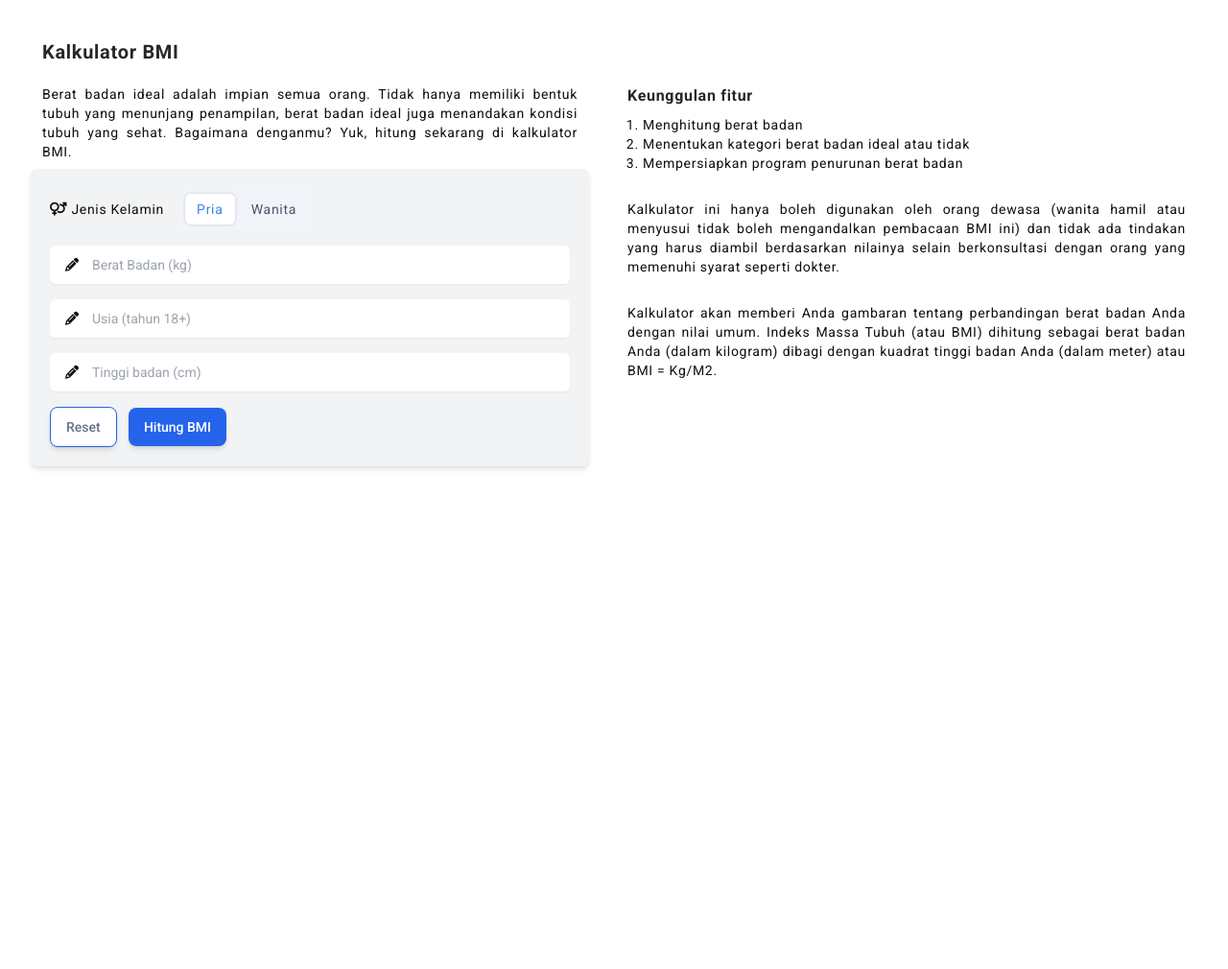
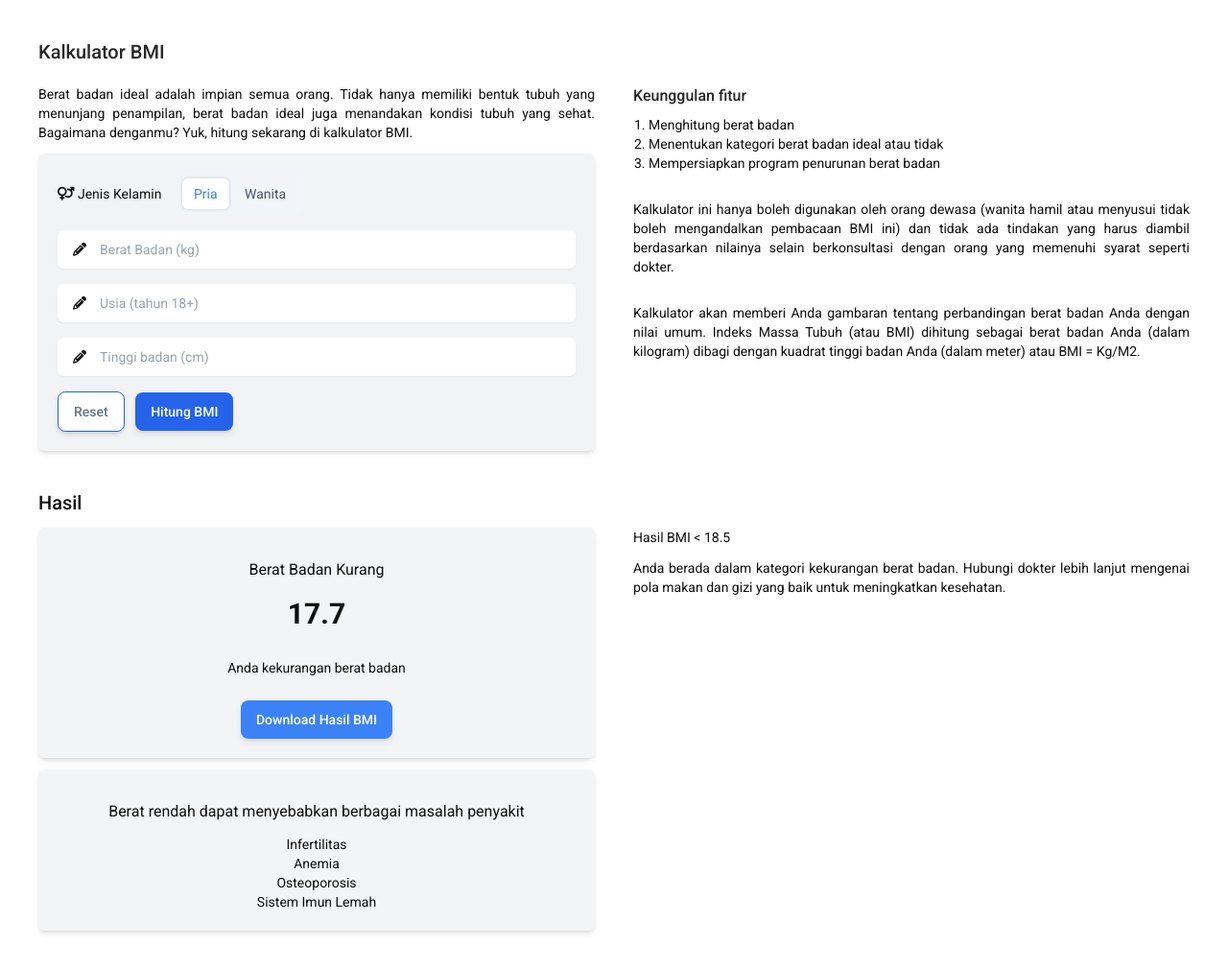
Before and after one commit to ridsor/kalkulator-bmi, a website: page src/index.html in a window 1280 px wide. Shown: the whole page at 96% size. Before the commit the page ends 800 px from the top, so only its background shows below. Drawn offline with Linux system fonts and the light colour scheme.

Commit message:
menyelesaikan sebagian hasil kalkulator bmi

```diff
--- a/src/index.html
+++ b/src/index.html
@@ -16,16 +16,15 @@
   </head>
   <body class="dark:bg-[#111]">
     <main>
-      <section class="md:px-8">
+      <section class="md:px-5">
         <div
-          class="container mt-10 tracking-wider md:mx-auto text-[#0f0f0f] text-justify text-sm dark:text-gray-300">
-          <h1
-            class="text-xl mb-5 text-[#272727] font-medium px-3 font-semibold">
+          class="container my-10 md:mx-auto text-[#0f0f0f] text-justify text-sm dark:text-gray-300">
+          <h1 class="text-xl mb-5 text-[#272727] md:px-5 px-3 font-medium">
             Kalkulator BMI
           </h1>
-          <div class="row flex justify-center flex-wrap gap-7">
-            <div class="col md:flex-1">
-              <p class="mb-2 px-3">
+          <div class="row flex justify-center flex-wrap">
+            <article class="col md:w-6/12 mb-8 sm:mb-0 md:px-5">
+              <p class="mb-3 px-3 md:px-0">
                 Berat badan ideal adalah impian semua orang. Tidak hanya
                 memiliki bentuk tubuh yang menunjang penampilan, berat badan
                 ideal juga menandakan kondisi tubuh yang sehat. Bagaimana
@@ -87,7 +86,7 @@
                       min="18"
                       class="h-10 rounded-md px-4 pl-11 w-full outline-none focus:ring peer invalid:ring-red-500 shadow-sm" />
                     <span
-                      class="invisible text-red-500 hidden peer-invalid:inline-block peer-invalid:visible font-light transition-all mt-2"
+                      class="text-red-500 text-[12px] sm:text-sm h-0 overflow-hidden block invisible peer-invalid:visible font-light transition-all opacity-0 peer-invalid:h-fit peer-invalid:mt-2 peer-invalid:opacity-100"
                       >Kalkulator hanya untuk 18 tahun ke atas</span
                     >
                   </div>
@@ -115,10 +114,9 @@
                   </div>
                 </form>
               </div>
-            </div>
-            <div class="col md:flex-1 px-3">
-              <h2
-                class="text-base mb-2 text-[#272727] font-medium font-semibold">
+            </article>
+            <article class="col md:w-6/12 md:px-5 px-3">
+              <h2 class="text-base mb-2 text-[#272727] font-medium">
                 Keunggulan fitur
               </h2>
               <ol type="1" class="list-decimal pl-4 mb-7">
@@ -138,6 +136,51 @@
                 badan Anda dengan nilai umum. Indeks Massa Tubuh (atau BMI)
                 dihitung sebagai berat badan Anda (dalam kilogram) dibagi dengan
                 kuadrat tinggi badan Anda (dalam meter) atau BMI = Kg/M2.
+              </p>
+            </article>
+          </div>
+        </div>
+      </section>
+      <section class="md:px-5">
+        <div
+          class="container my-10 text-sm text-justify text-[#0f0f0f] md:mx-auto">
+          <h1 class="font-medium text-xl md:px-5 px-3 mb-3">Hasil</h1>
+          <div class="row flex justify-center flex-wrap">
+            <div class="col md:w-6/12 md:px-5 md:mb-0 mb-8">
+              <div class="bg-[#f3f4f5] md:rounded-md p-5 shadow-md mb-3">
+                <h3 class="hasil-kualitas text-base text-center mt-3 mb-4">
+                  Berat Badan Kurang
+                </h3>
+                <h2 class="hasil-bmi font-semibold text-3xl text-center mb-7">
+                  17.7
+                </h2>
+                <p class="hasil-ket text-center mb-6">
+                  Anda kekurangan berat badan
+                </p>
+                <a
+                  href=""
+                  class="text-white font-medium shadow-md bg-blue-500 hover:bg-blue-600 focus:ring block px-4 py-2.5 rounded-lg mx-auto w-fit"
+                  >Download Hasil BMI</a
+                >
+              </div>
+              <div class="bg-[#f3f4f5] md:rounded-md p-5 shadow-md">
+                <p class="ket-penyakit text-center text-base my-3">
+                  Berat rendah dapat menyebabkan berbagai masalah penyakit
+                </p>
+                <ul class="daftar-penyakit text-center">
+                  <li>Infertilitas</li>
+                  <li>Anemia</li>
+                  <li>Osteoporosis</li>
+                  <li>Sistem Imun Lemah</li>
+                </ul>
+              </div>
+            </div>
+            <div class="col md:w-6/12 md:px-5 px-3">
+              <p class="kualitas-bmi mb-3">Hasil BMI &lt; 18.5</p>
+              <p class="saran-bmi">
+                Anda berada dalam kategori kekurangan berat badan. Hubungi
+                dokter lebih lanjut mengenai pola makan dan gizi yang baik untuk
+                meningkatkan kesehatan.
               </p>
             </div>
           </div>
```
Also changed, not shown: src/index.css, 1 other file.
